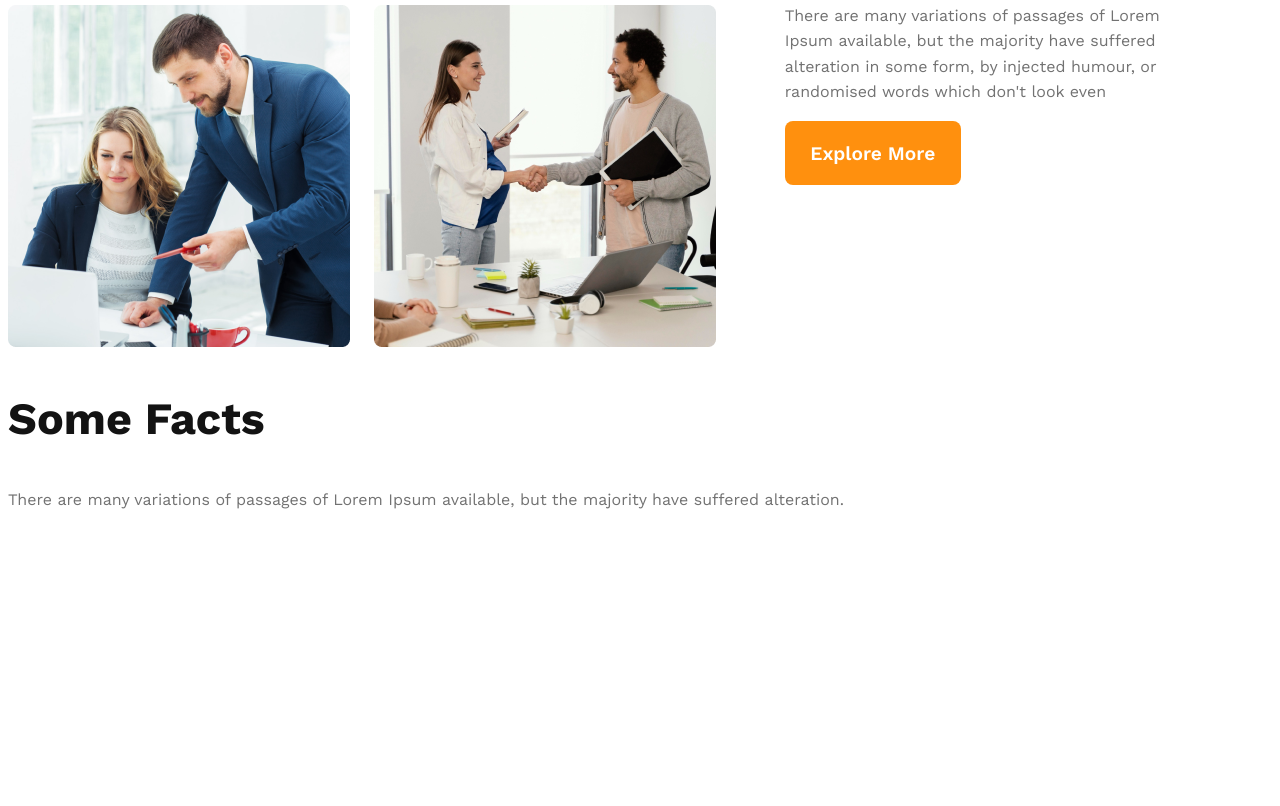
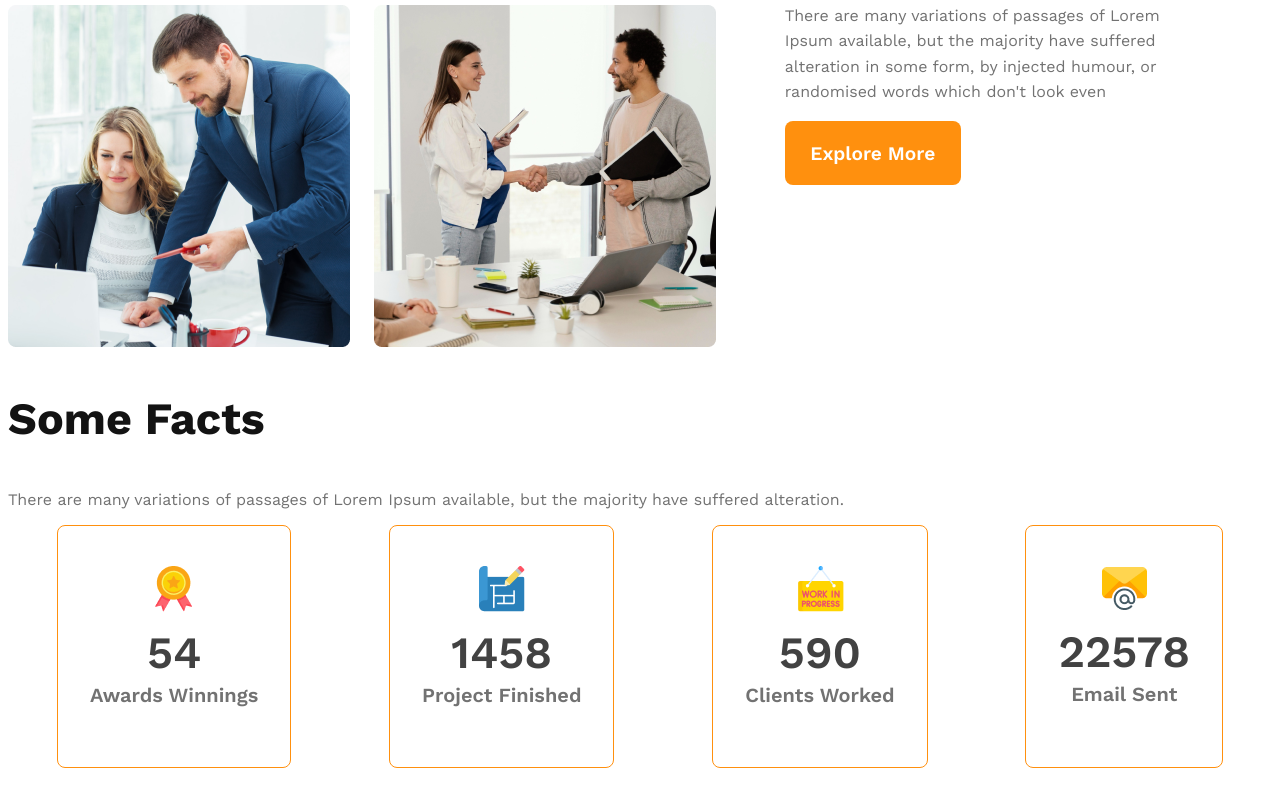
Before and after one commit to mihir-x/My-responsive-G3-website, a plain HTML site: page index.html in a window 1280 px wide. Shown: the part 1442-2248 px from the top of the page. Before the commit the page ends 2021 px from the top, so only its background shows below. Drawn offline with nearby package versions, Linux system fonts and the light colour scheme.

Commit message:
added facts section

```diff
--- a/index.html
+++ b/index.html
@@ -61,6 +61,28 @@
         <section class="facts">
             <h3 class="section-title">Some Facts</h3>
             <p class="text-light-gray">There are many variations of passages of Lorem Ipsum available, but the majority have suffered alteration.</p>
+            <div class="facts-card-container">
+                <div class="facts-card">
+                    <img src="./images/icons/ribon.png" alt="">
+                    <h4 class="card-stats">54</h4>
+                    <p class="card-title">Awards Winnings</p>
+                </div>
+                <div class="facts-card">
+                    <img src="./images/icons/projects.png" alt="">
+                    <h4 class="card-stats">1458</h4>
+                    <p class="card-title">Project Finished</p>
+                </div>
+                <div class="facts-card">
+                    <img src="./images/icons/customers.png" alt="">
+                    <h4 class="card-stats">590</h4>
+                    <p class="card-title">Clients Worked</p>
+                </div>
+                <div class="facts-card">
+                    <img src="./images/icons/email.png" alt="">
+                    <h4 class="card-stats">22578</h4>
+                    <p class="card-title">Email Sent</p>
+                </div>
+            </div>
         </section>
 
     </main>
--- a/style.css
+++ b/style.css
@@ -1,12 +1,14 @@
 * {
     font-family: 'Work Sans', sans-serif;
 }
-.section-title{
+
+.section-title {
     color: #131313;
     font-size: 2.8rem;
     font-weight: 700;
 }
-.btn-primary{
+
+.btn-primary {
     width: 11rem;
     height: 4rem;
     color: #FFF;
@@ -17,109 +19,150 @@
     border: none;
     cursor: pointer;
 }
-.text-light-gray{
+
+.text-light-gray {
     color: #727272;
 }
+
 /* nav styles */
-header{
+header {
     background: rgba(255, 144, 14, 0.10);
     padding: 50px 240px;
 }
-nav{
+
+nav {
     display: flex;
     justify-content: space-between;
     align-items: center;
 }
 
-nav > ul{
+nav>ul {
     display: flex;
 }
-nav li{
+
+nav li {
     list-style: none;
     margin-right: 30px;
-    font-weight:500;
+    font-weight: 500;
     font-size: 1rem;
 }
-nav li a{
+
+nav li a {
     text-decoration: none;
     color: #424242;
 }
 
 /* banner styles */
-.banner-content{
+.banner-content {
     max-width: 800px;
     text-align: center;
     margin: 0 auto;
 }
-.banner-title{
+
+.banner-title {
     font-size: 4rem;
     font-weight: 700;
     color: #131313;
 }
 
-.banner img{
+.banner img {
     margin-top: 20px;
     width: 100%;
 }
 
 /* team section styles */
-main{
+main {
     max-width: 1280px;
     margin: 70px auto;
 }
-.team-container{
+
+.team-container {
     display: flex;
     align-items: center;
 }
-.team-img-container{
+
+.team-img-container {
     display: grid;
-    grid-template-columns: repeat(2,1fr);
+    grid-template-columns: repeat(2, 1fr);
     gap: 1.5rem;
 }
-.team-content{
+
+.team-content {
     padding-left: 4.3rem;
     padding-right: 4.3rem;
 }
-.team-title{
+
+.team-title {
     font-size: 2.9rem;
     font-weight: 500;
     color: #727272;
 
 }
-#of{
+
+#of {
     color: #131313;
     font-weight: 700;
 }
-#fet{
+
+#fet {
     color: #FF900E;
     font-weight: 700;
 }
-.team-description{
+
+.team-description {
     line-height: 1.6rem;
+}
+
+/* facts card styles */
+.facts-card-container{
+    display: flex;
+    justify-content: space-around;
+}
+.facts-card {
+    border-radius: 8px;
+    border: 1px solid #FF900E;
+    text-align: center;
+    padding: 2.5rem 2rem;
+}
+.card-stats{
+    font-size: 2.8rem;
+    color: #424242;
+    font-weight: 600;
+    margin-top: .625rem;
+    margin-bottom: .25rem;
+}
+.card-title{
+    font-size: 1.25rem;
+    color: #727272;
+    font-weight: 600;
+    margin-top: .10rem;
 }
 
 
 
 /* responsive media query */
 @media screen and (max-width:576px) {
-    header{
+    header {
         padding: 20px;
     }
+
     nav,
-    .team-container
-    {
+    .team-container {
         flex-direction: column;
     }
-    .team-img-container{
+
+    .team-img-container {
         grid-template-columns: 1fr;
     }
 }
 
 @media screen and (min-width:576px) and (max-width:960px) {
-    header{
+    header {
         padding: 40px;
     }
-    nav, .team-container{
+
+    nav,
+    .team-container {
         flex-direction: column;
     }
 }
```
